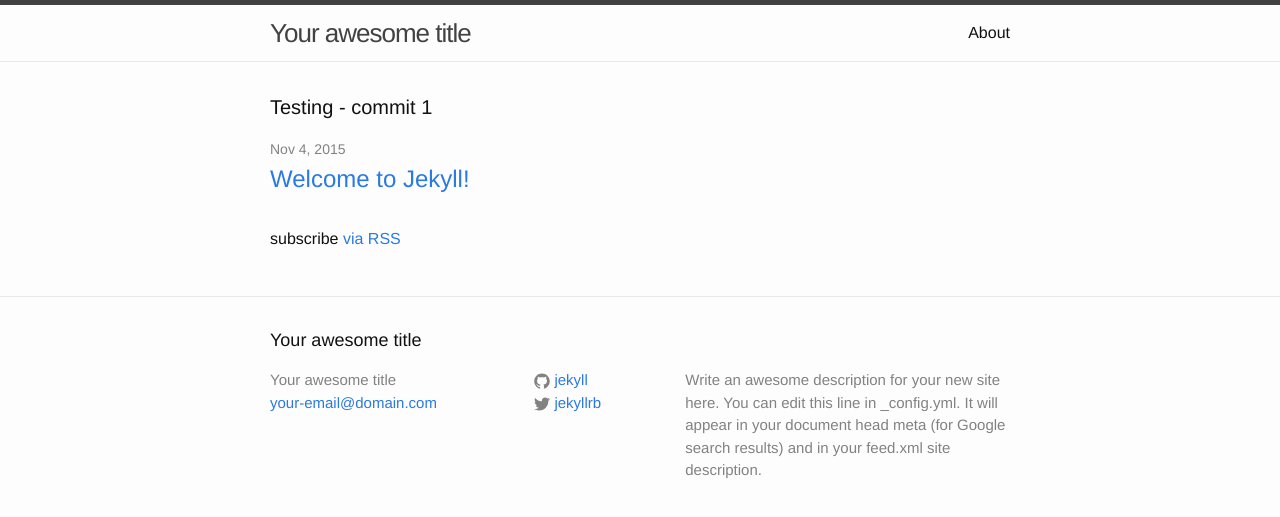
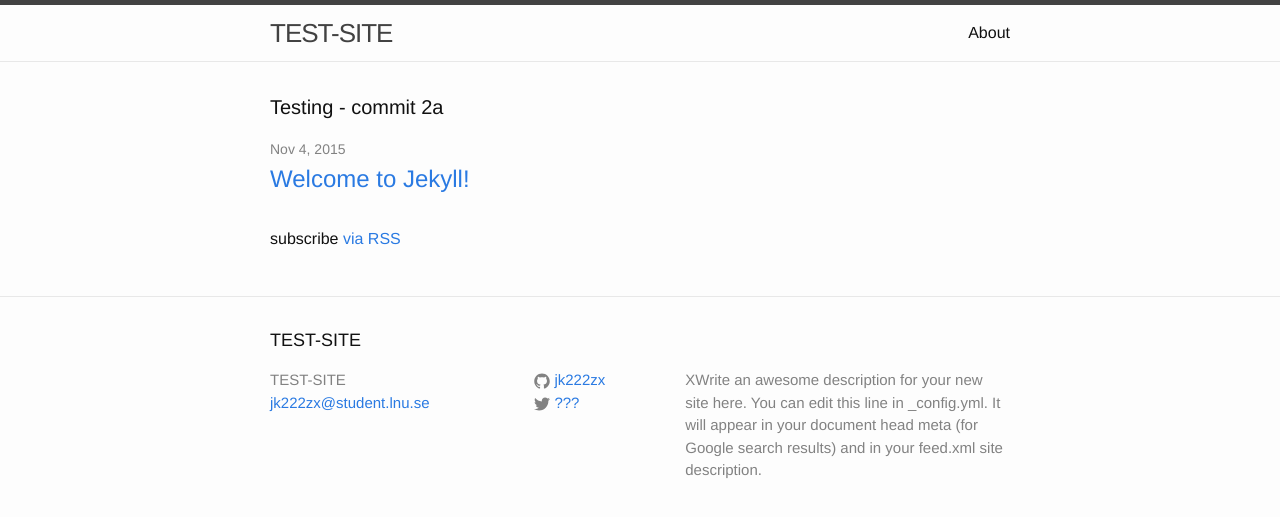
Before and after one commit to jk222zx/jk222zx.github.io, a Jekyll site: the page built from index.html, in a window 1280 px wide. Shown: the top 517 px of the page. Built offline with Jekyll 4.4.1, drawn with Linux system fonts in a browser that asks for light colours.

```diff
--- a/_config.yml
+++ b/_config.yml
@@ -1,14 +1,14 @@
 # Site settings
-title: Your awesome title
-email: your-email@domain.com
+title: TEST-SITE
+email: jk222zx@student.lnu.se
 description: > # this means to ignore newlines until "baseurl:"
-  Write an awesome description for your new site here. You can edit this
+  XWrite an awesome description for your new site here. You can edit this
   line in _config.yml. It will appear in your document head meta (for
   Google search results) and in your feed.xml site description.
 baseurl: "" # the subpath of your site, e.g. /blog/
 url: "http://yourdomain.com" # the base hostname & protocol for your site
-twitter_username: jekyllrb
-github_username:  jekyll
+twitter_username: ???
+github_username:  jk222zx
 
 # Build settings
 markdown: kramdown
--- a/_includes/head.html
+++ b/_includes/head.html
@@ -8,4 +8,6 @@
 
     <link rel="stylesheet" href="{{ "/css/main.css" | prepend: site.baseurl }}">
     <link rel="canonical" href="{{ page.url | replace:'index.html','' | prepend: site.baseurl | prepend: site.url }}">
+
+    <link rel="author" href="humans.txt" />
 </head>
--- a/index.html
+++ b/index.html
@@ -4,7 +4,7 @@ layout: default
 
 <div class="home">
 
-  <h1 class="page-heading">Testing - commit 1</h1>
+  <h1 class="page-heading">Testing - commit 2a</h1>
 
   <ul class="post-list">
     {% for post in site.posts %}
```
Also changed, not shown: humans.txt (added, +20 -0 lines).
